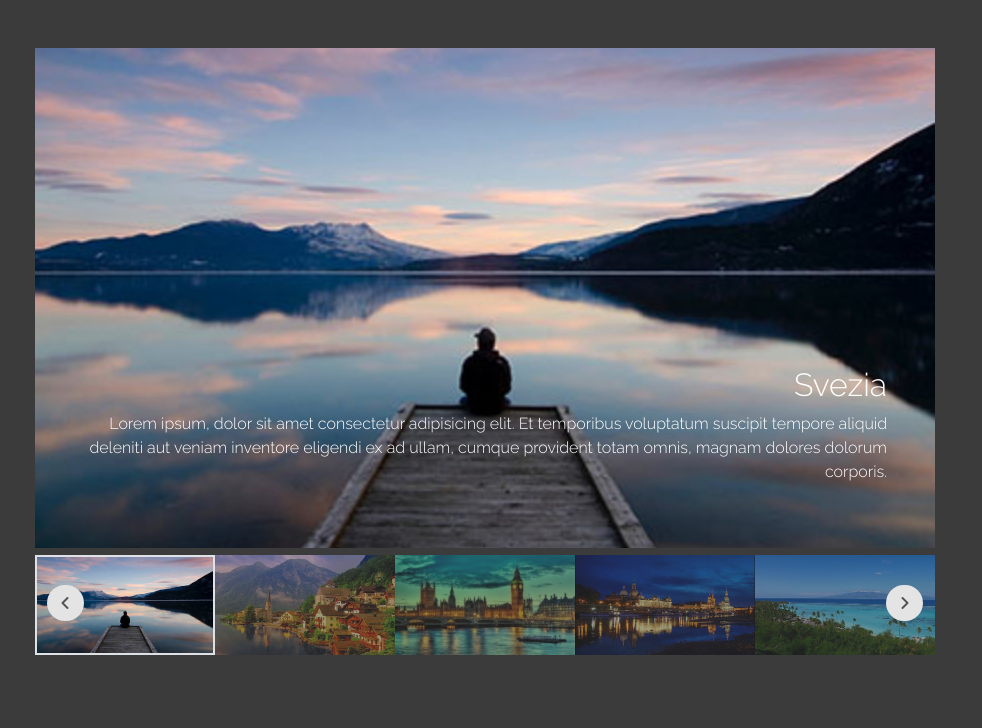
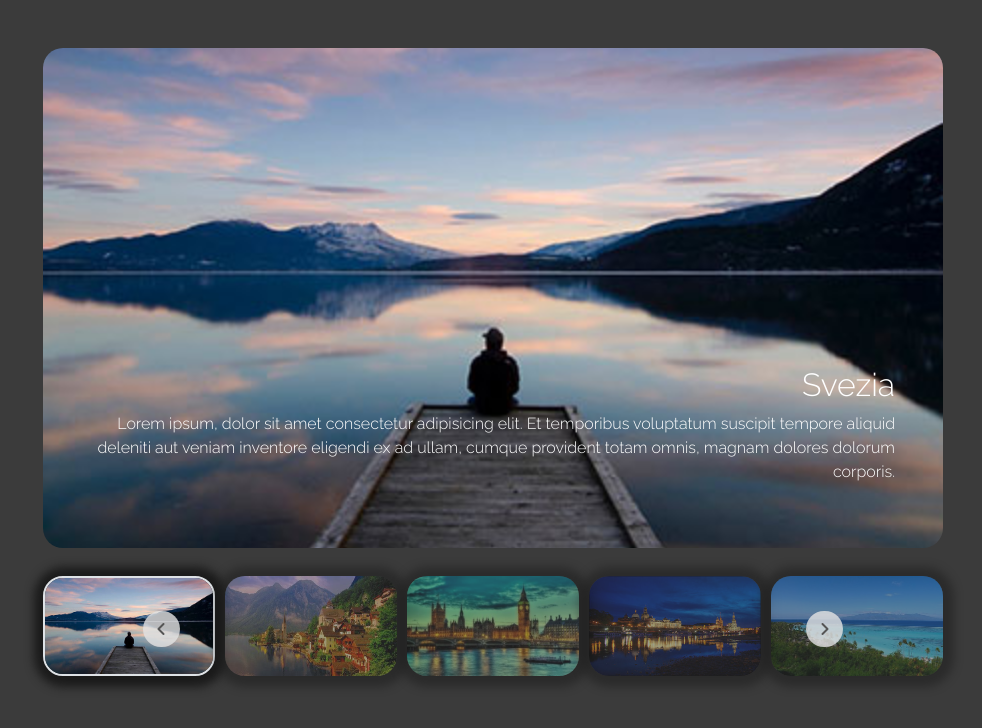
Before and after one commit to cif95/js-array-carousel, a plain HTML site: page index.html in a window 1280 px wide. Shown: the whole page, without its empty margins (147-1129 px from the left). Drawn offline with nearby package versions, Linux system fonts and the light colour scheme.

Commit message:
implemented html structure + style + comments

```diff
--- a/css/style.css
+++ b/css/style.css
@@ -3,31 +3,32 @@ body{
 	background-color: rgb(59, 59, 59);
 }
 
-main section#carousel{
-	width:1100px;
-}
-
-main section#carousel .carousel-current-item.active{
-	display:inline-block;
-}
-
-main section#carousel .carousel-current-item{
-	display: none;
+main section#carousel figure.carousel-current-item{
 	width:900px;
 	height:500px;
+	border-radius:20px;
+	display: none;
 	overflow: hidden;
 }
 
-main section#carousel .carousel-current-item img{
+main section#carousel figure.carousel-current-item img{
 	height:100%;
 	width:100%;
 	object-fit: cover;
 }
 
+main section#carousel figure.carousel-current-item.active{
+	display:inline-block;
+}
+
+
 main section#carousel .carousel-thumbnails-item{
 	display: inline-block;
-	width:180px;
+	border-radius:20px;
+	box-shadow:1px 1px 10px 10px rgb(27, 27, 27);
+	width:172px;
 	height:100px;
+	margin:5px;
 }
 
 main section#carousel .carousel-thumbnails-item img{
@@ -44,13 +45,13 @@ main section#carousel i.fas{
 	bottom:5.1rem;
 	padding: 0.65rem .9rem;
 	border-radius:50%;
-	background-color: rgb(228, 228, 228);
+	background-color: rgb(228, 228, 228,.8);
 }
 
 main section#carousel i.fas:first-of-type{
-	right:7rem;
+	right:13rem;
 }
 
 main section#carousel i.fas:last-of-type{
-	left:7rem;
+	left:13rem;
 }
--- a/index.html
+++ b/index.html
@@ -22,8 +22,8 @@
 			<div class="row">
 				<div class="col-12">
 					<section id="carousel" class="p-5 position-relative text-center">
-						<div id="carousel-wrapper">
-						</div>
+						<div id="carousel-wrapper"></div>
+						<div id="carousel-thumbnails"></div>
 						<i id="next-btn" class="fas fa-angle-right position-absolute"></i>
 						<i id="previous-btn" class="fas fa-angle-left position-absolute"></i>
 					</section>
--- a/js/script.js
+++ b/js/script.js
@@ -1,16 +1,3 @@
-// Consegna:
-// Dati tre array contenenti:
-// una lista ordinata di 5 immagini,
-// una lista ordinata dei relativi 5 luoghi e
-// una lista di 5 news,
-// creare un carosello come nella foto allegata.
-// MILESTONE 1
-// Per prima cosa, creiamo il markup statico: costruiamo il container e inseriamo l'immagine grande a sinistra e
-// le thumbnails sulla destra in modo da poter stilare lo slider; avremo così la struttura base e gli stili pronti per poterci poi concentrare solamente sull'aspetto logico.
-// MILESTONE 2
-// Adesso rimuoviamo tutto il markup statico e inseriamo le immagini dinamicamente
-// servendoci dell'array fornito e un semplice ciclo for che concatena un template literal.
-// Al termine di questa fase ci ritroveremo con lo stesso slider, ma costruito dinamicamente attraverso JavaScript.
 const carouselImgs = [
 	'img/01.jpg',
 	'img/02.jpg',
@@ -35,34 +22,42 @@ const text = [
 	'Et temporibus voluptatum suscipit tempore aliquid deleniti aut veniam inventore eligendi ex ad ullam,',
 ]
 
+// * aggiungo dinamicamente il contenuto del carosello
+// ? --> aggiungo le immagini selezionate e visualizzate in grande
 
 let carouselContent = '';
-
 for (let i = 0 ; i < carouselImgs.length ; i++){
-   carouselContent += `
-   <div class="carousel-current-item position-relative">
+   carouselContent +=
+	`<figure class="carousel-current-item position-relative">
 		<img src="${carouselImgs[i]}" alt="carousel photo">
-	</div>`
+	</figure>`
 }
 
-let carouselThumbnailsContent = '';
-
-for (let i = 0 ; i < carouselImgs.length ; i++){
-   carouselThumbnailsContent +=
-	`<div class="carousel-thumbnails-item opacity-50">
-			<img src="${carouselImgs[i]}" alt="carousel thumbnail photo">
-	</div>`
-}
-
-console.log(carouselThumbnailsContent);
-
-
 const carouselContainer = document.querySelector('div#carousel-wrapper');
-carouselContainer.innerHTML += carouselContent + carouselThumbnailsContent;
-
+carouselContainer.innerHTML += carouselContent;
 
 const carouselElements = document.getElementsByClassName('carousel-current-item');
 carouselElements[0].classList.add('active');
+
+// ? --> aggiungo il testo visualizzato sull'immagine del carosello
+
+let carouselElementInfo =
+	`<figcaption id="carusel-info" class="position-absolute bottom-0 end-0 text-white text-end p-5">
+		<h2>${title[0]}</h2>
+		<p>${text[0]}</p>
+	</figcaption>`
+carouselElements[0].innerHTML += carouselElementInfo;
+
+// ? --> aggiungo le immagini thumbnails
+
+let carouselThumbnailsContent = '';
+for (let i = 0 ; i < carouselImgs.length ; i++){
+   carouselThumbnailsContent +=
+	`<img class="carousel-thumbnails-item opacity-50" src="${carouselImgs[i]}" alt="carousel thumbnail photo">`
+}
+
+const carouselThumbnailsContainer = document.querySelector('div#carousel-thumbnails');
+carouselThumbnailsContainer.innerHTML += carouselThumbnailsContent;
 
 const carouselThumbnailsElements = document.getElementsByClassName('carousel-thumbnails-item');
 carouselThumbnailsElements[0].classList.remove('opacity-50');
@@ -70,17 +65,12 @@ carouselThumbnailsElements[0].classList.add('border', 'border-2');
 
 
 
-let carouselElementInfo =
-	`<div id="carusel-info" class="position-absolute bottom-0 end-0 text-white text-end p-5">
-		<h2>${title[0]}</h2>
-		<p>${text[0]}</p>
-	</div>`
-carouselElements[0].innerHTML += carouselElementInfo;
-
-
 const nextBtn = document.getElementById('next-btn');
 
+//? creo una variabile contatore
 let activeItem = 0;
+
+// ? creo lo scorrimento in avanti delle immagini al click del button next
 
 nextBtn.addEventListener ( 'click', function() {
 	carouselElements[activeItem].classList.remove('active');
@@ -96,17 +86,22 @@ nextBtn.addEventListener ( 'click', function() {
 	carouselElements[activeItem].innerHTML += carouselElementInfo;
 	carouselThumbnailsElements[activeItem].classList.remove('opacity-50');
 	carouselThumbnailsElements[activeItem].classList.add('border', 'border-2');
+	console.log(carouselThumbnailsElements[activeItem]);
 })
+
+
 
 const previousBtn = document.getElementById('previous-btn');
 
+// ? creo lo scorrimento al contrario delle immagini al click del button previous
+
 previousBtn.addEventListener ( 'click', function() {
 	carouselElements[activeItem].classList.remove('active');
+	carouselThumbnailsElements[activeItem].classList.remove('border', 'border-2');
+	carouselThumbnailsElements[activeItem].classList.add('opacity-50');
 	activeItem--;
 	carouselElements[activeItem].classList.add('active');
 	carouselElements.innerHTML += title[activeItem] + text[activeItem];
+	carouselThumbnailsElements[activeItem].classList.remove('opacity-50');
+	carouselThumbnailsElements[activeItem].classList.add('border', 'border-2');
 })
-
-
-// BONUS:
-// Aggiungere il ciclo infinito del carosello. Ovvero se la miniatura attiva è la prima e l'utente clicca la freccia verso l'alto, la miniatura che deve attivarsi sarà l'ultima e viceversa per l'ultima miniatura se l'utente clicca la freccia verso il basso.
```
